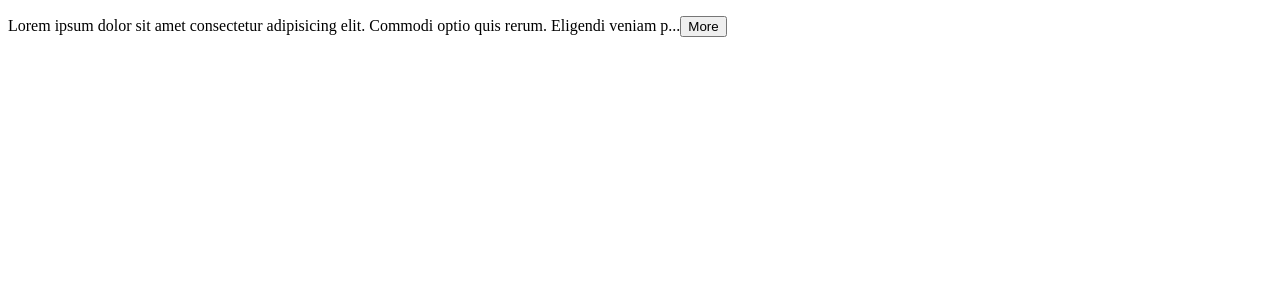
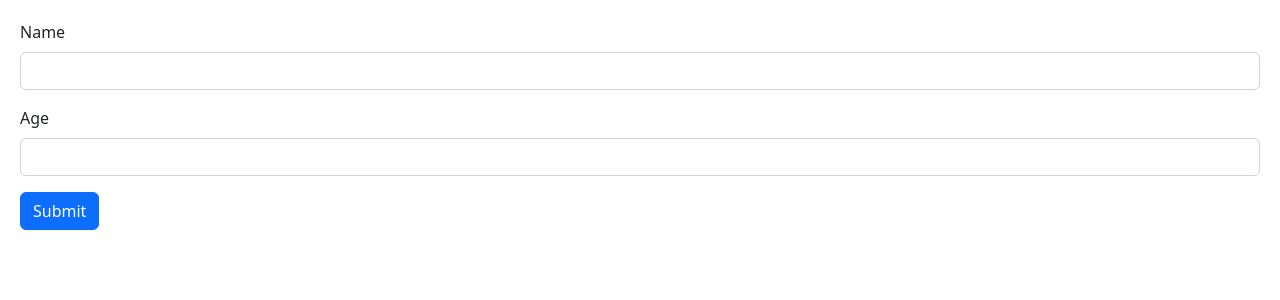
Before and after one commit to khaingthinzarthwe/MoshReactCourse, a React (Vite) app: page / in a window 1280 px wide. Shown: the top 300 px of the page. Built offline with nearby package versions, Linux system fonts and the light colour scheme.

Commit message:
Building a Form

```diff
--- a/src/App.tsx
+++ b/src/App.tsx
@@ -1,24 +1,11 @@
 import { useState } from "react";
-import ExpandableText from "./components/ExpandableText";
+import Form from "./components/Form";
 
 function App() {
-  const [cartItems, setCartItems] = useState(["Product1", "Product2"]);
 
   return (
     <div>
-      <ExpandableText>
-        Lorem ipsum dolor sit amet consectetur adipisicing elit. Commodi optio
-        quis rerum. Eligendi veniam perferendis ab, ad est repellat. Ipsum
-        repudiandae debitis dolore rem nulla a amet saepe id, neque atque
-        corporis. Perferendis aut eos ducimus odio, ut asperiores consectetur
-        magni quo error temporibus, ipsa nihil quibusdam corrupti ab iste
-        recusandae natus, inventore iure cupiditate hic eum obcaecati commodi
-        culpa. Quos mollitia laboriosam sequi ipsum placeat sunt possimus fugiat
-        minus, labore assumenda, est, veritatis facere animi? Asperiores cum
-        officiis at magnam reiciendis, exercitationem, excepturi provident quod
-        veritatis porro eveniet? Deserunt beatae nobis ducimus maiores sed
-        repellat illum saepe aliquam quod.f
-      </ExpandableText>
+      <Form />
     </div>
   );
 }
--- /dev/null
+++ b/src/components/Form.tsx
@@ -0,0 +1,21 @@
+import React from "react";
+
+const Form = () => {
+  return (
+    <form>
+      <div className="mb-3">
+        <label htmlFor="name" className="form-label">
+          Name
+        </label>
+        <input id="name" type="text" className="form-control" />
+      </div>
+      <div className="mb-3">
+        <label htmlFor="age" className="form-label">Age</label>
+        <input id="age" type="number" className="form-control" />
+      </div>
+      <button className="btn btn-primary" type="submit">Submit</button>
+    </form>
+  );
+};
+
+export default Form;
--- a/src/index.css
+++ b/src/index.css
@@ -1,3 +1,3 @@
-body{
+body {
     padding: 20px;
 }
--- a/src/main.tsx
+++ b/src/main.tsx
@@ -1,6 +1,8 @@
 import React from 'react'
 import ReactDOM from 'react-dom/client'
 import App from './App'
+import 'bootstrap/dist/css/bootstrap.css'
+import './index.css'
 
 ReactDOM.createRoot(document.getElementById('root') as HTMLElement).render(
   <React.StrictMode>
```
